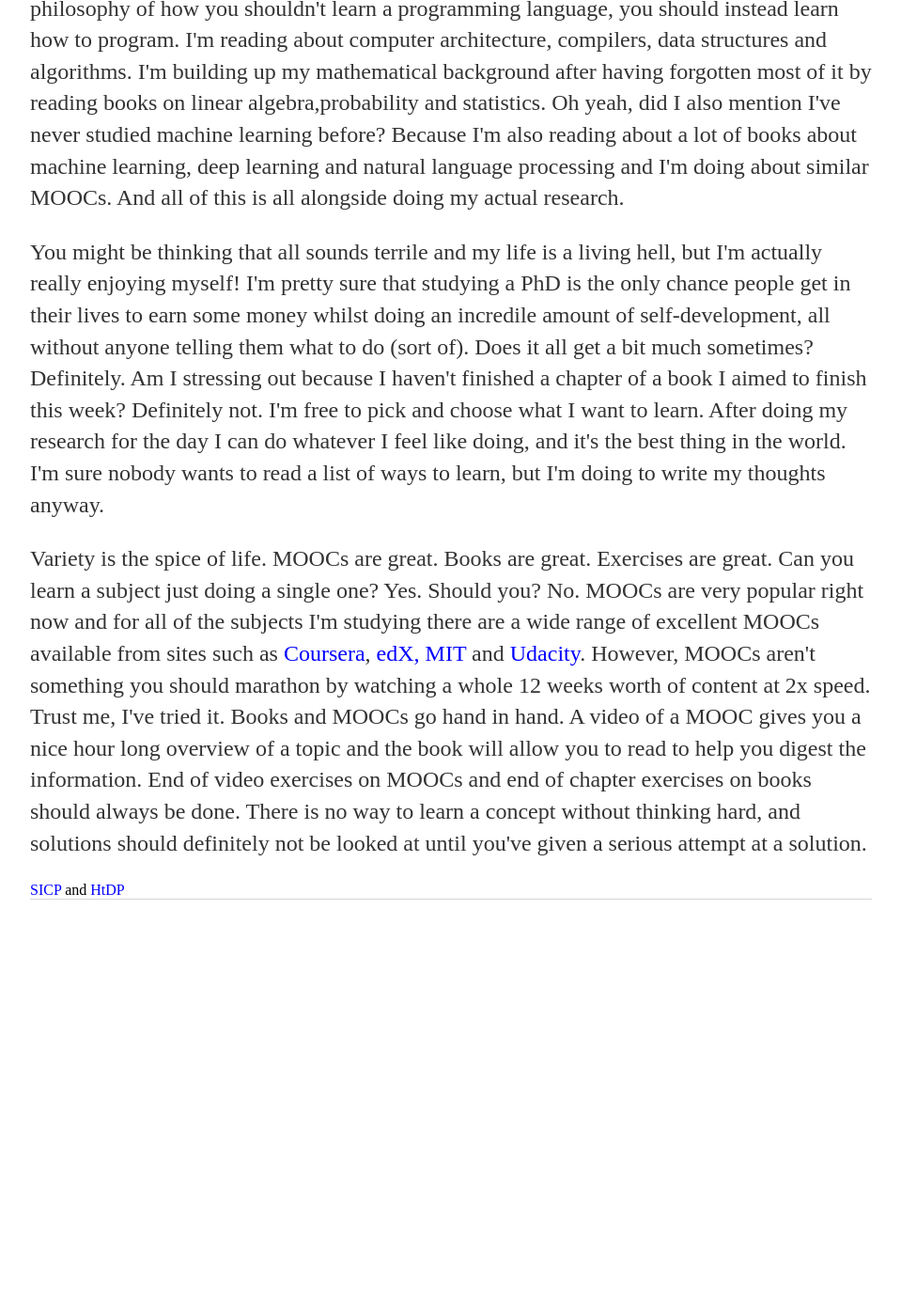
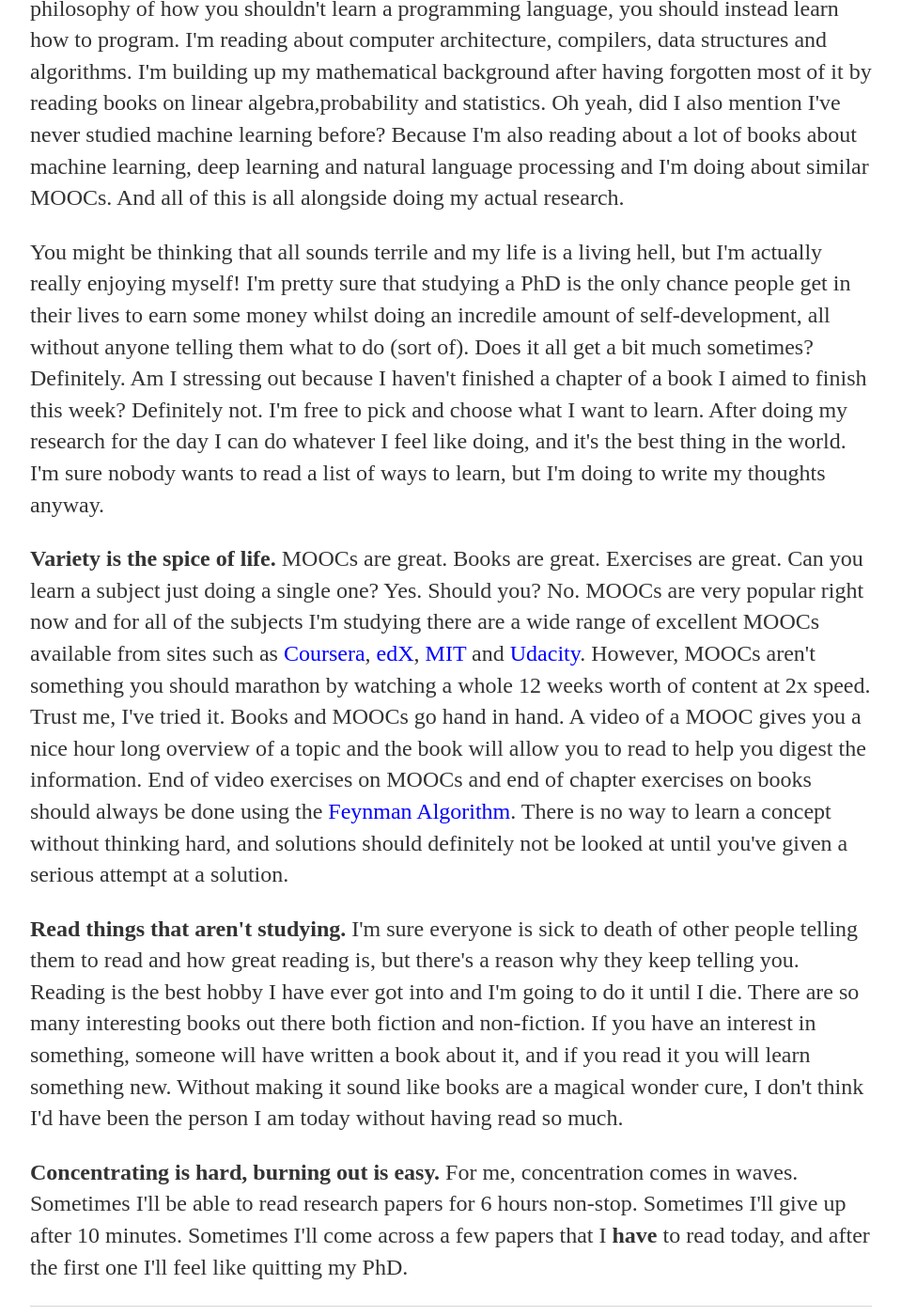
Before and after one commit to bentrevett/bentrevett.github.io, a Jekyll site: the page built from blog/learning-to-learn/index.html, in a window 1280 px wide and 1400 px high, scrolled down 1658 px. Shown: the whole window at 94% size, without its empty margins (160-1119 px from the left). Built offline with Jekyll 4.4.1, drawn with Linux system fonts in a browser that asks for light colours; before the commit the page ends 2625 px from its top, so only the background shows below that.

Commit message:
Update index.html

```diff
--- a/blog/learning-to-learn/index.html
+++ b/blog/learning-to-learn/index.html
@@ -42,11 +42,16 @@ title: Ben Trevett | Learning to Learn
   I haven't finished a chapter of a book I aimed to finish this week? Definitely not. I'm free to pick and choose what I want to learn. After doing my research for the day I can do whatever I feel like doing,
   and it's the best thing in the world. I'm sure nobody wants to read a list of ways to learn, but I'm doing to write my thoughts anyway.</p>
 
-  <p>Variety is the spice of life. MOOCs are great. Books are great. Exercises are great. Can you learn a subject just doing a single one? Yes. Should you? No. MOOCs are very popular right now and for all of
-    the subjects I'm studying there are a wide range of excellent MOOCs available from sites such as <a hre="https://www.coursera.org/">Coursera</a>, <a href="https://www.edx.org/">edX<a>, <a href="https://ocw.mit.edu/index.htm">MIT</a>
+  <p><b>Variety is the spice of life.</b> MOOCs are great. Books are great. Exercises are great. Can you learn a subject just doing a single one? Yes. Should you? No. MOOCs are very popular right now and for all of
+  the subjects I'm studying there are a wide range of excellent MOOCs available from sites such as <a hre="https://www.coursera.org/">Coursera</a>, <a href="https://www.edx.org/">edX</a>, <a href="https://ocw.mit.edu/index.htm">MIT</a>
   and <a href="https://www.udacity.com/">Udacity</a>. However, MOOCs aren't something you should marathon by watching a whole 12 weeks worth of content at 2x speed. Trust me, I've tried it. Books and MOOCs
   go hand in hand. A video of a MOOC gives you a nice hour long overview of a topic and the book will allow you to read to help you digest the information. End of video exercises on MOOCs and end of chapter
-    exercises on books should always be done. There is no way to learn a concept without thinking hard, and solutions should definitely not be looked at until you've given a serious attempt at a solution.</p>
+  exercises on books should always be done using the <a href="http://www.cs.yale.edu/homes/aspnes/pinewiki/ProblemSolvingTechniques.html">Feynman Algorithm</a>. There is no way to learn a concept without
+  thinking hard, and solutions should definitely not be looked at until you've given a serious attempt at a solution.</p>
 
-    <p></p>
-  <a href="https://mitpress.mit.edu/sicp/full-text/book/book.html">SICP</a> and <a href="http://www.htdp.org/">HtDP</a>
+  <p><b>Read things that aren't studying.</b> I'm sure everyone is sick to death of other people telling them to read and how great reading is, but there's a reason why they keep telling you. Reading is the best
+  hobby I have ever got into and I'm going to do it until I die. There are so many interesting books out there both fiction and non-fiction. If you have an interest in something, someone will have written
+  a book about it, and if you read it you will learn something new. Without making it sound like books are a magical wonder cure, I don't think I'd have been the person I am today without having read so much.</p>
+
+  <p><b>Concentrating is hard, burning out is easy.</b> For me, concentration comes in waves. Sometimes I'll be able to read research papers for 6 hours non-stop. Sometimes I'll give up after 10 minutes. Sometimes
+  I'll come across a few papers that I <b>have</b> to read today, and after the first one I'll feel like quitting my PhD. </p>
```
Lines whose indentation alone changed are shown as unchanged.
